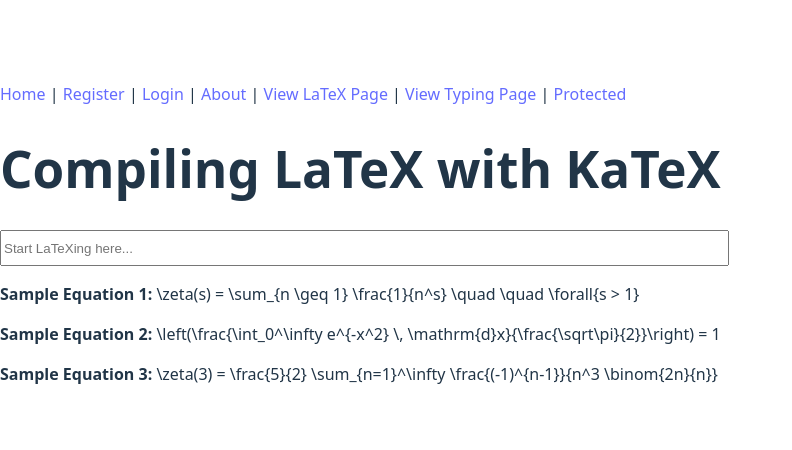
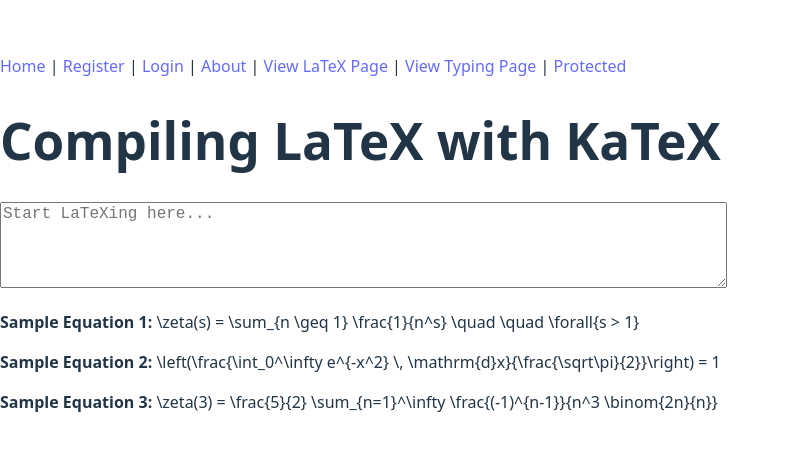
Before and after one commit to awong50/Lorem-Ipsum__aidanw26_alexanderg311_chloew41_princedenh2, a React (Vite) app: page /latex in a window 1280 px wide. Shown: the part 158-608 px from the top of the page, without its empty margins (0-792 px from the left). Built offline with nearby package versions, Linux system fonts and the light colour scheme; the HTML template or start-up script is replaced by a standard one.

Commit message:
multiline and tabs!

```diff
--- a/src/pages/KaTeXPage.tsx
+++ b/src/pages/KaTeXPage.tsx
@@ -1,16 +1,31 @@
-import { useEffect, useRef } from 'react';
-import { useState } from 'react';
+import { useEffect, useRef, useState } from 'react';
 import katex from 'katex';
 import 'katex/dist/katex.min.css';
 
+const TAB = '    ';
+
 const LatexPage = () => {
-
   const [equation, setEquation] = useState<string>('');
 
   const handleInputChange =
-      (e: React.ChangeEvent<HTMLInputElement>) => {
+      (e: React.ChangeEvent<HTMLTextAreaElement>) => {
           setEquation(e.target.value);
       };
+
+  const handleKeyDown = (e: React.KeyboardEvent<HTMLTextAreaElement>) => {
+    if (e.key === 'Tab') {
+      e.preventDefault();
+      const target = e.target as HTMLTextAreaElement;
+      const start = target.selectionStart;
+      const end = target.selectionEnd;
+      const newValue = equation.substring(0, start) + TAB + equation.substring(end);
+      setEquation(newValue);
+
+      setTimeout(() => {
+        target.selectionStart = target.selectionEnd = start + TAB.length;
+      }, 0);
+    }
+  };
 
   const containerRef = useRef<HTMLDivElement>(null);
 
@@ -20,12 +35,12 @@
 
   useEffect(() => {
     if (containerRef.current && equation) {
-      containerRef.current.innerHTML = ''; // Clear previous content
+      containerRef.current.innerHTML = '';
 
       const equationElement = document.createElement('div');
       katex.render(equation, equationElement, {
         throwOnError: false,
-        displayMode: true, // Render in display mode
+        displayMode: true,
       });
       containerRef.current?.appendChild(equationElement);
     }
@@ -40,10 +55,13 @@
     <div>
       <h1>Compiling LaTeX with KaTeX</h1>
       <div>
-        <input type="text" value={equation}
+        <textarea
+          value={equation}
           onChange={handleInputChange}
-          style={{ width: '100%', height: '30px' }}
-          placeholder="Start LaTeXing here..." />
+          onKeyDown={handleKeyDown}
+          style={{ width: '100%', height: '80px', fontSize: '16px' }}
+          placeholder="Start LaTeXing here..."
+        />
         {/* <p>Input: {equation}</p> */}
       </div>
       <div ref={containerRef}></div>
```
